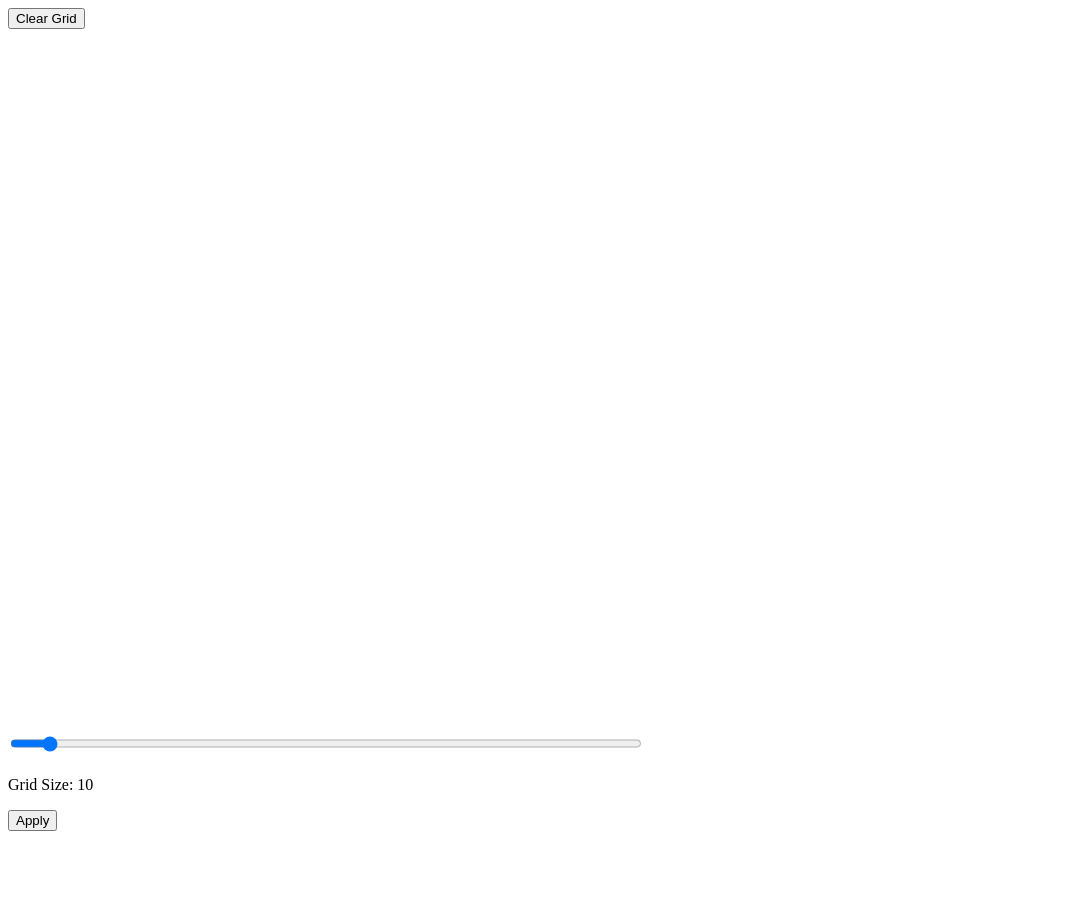
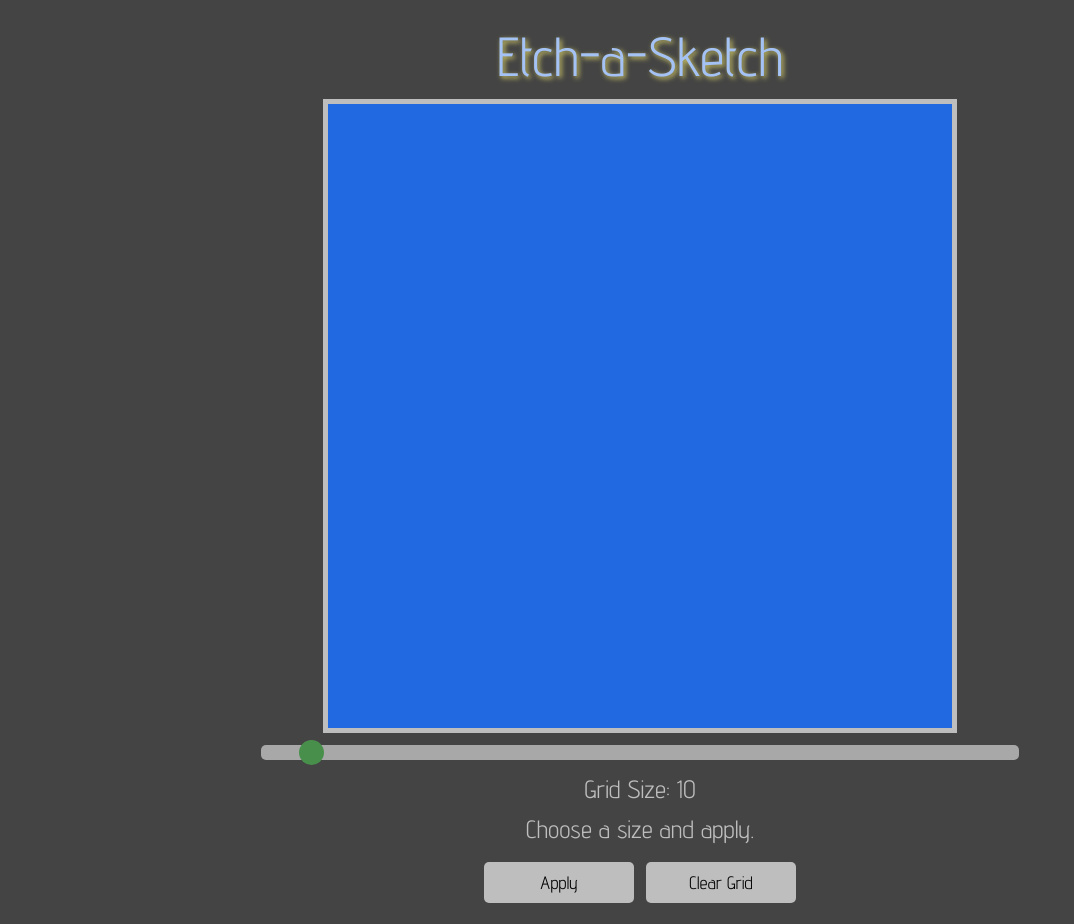
Before and after one commit to Quan-p/Project-Etch-a-Sketch, a plain HTML site: page index.html in a window 1280 px wide. Shown: the whole page, without its empty margins (0-1074 px from the left). Before the commit the page ends 839 px from the top, so only its background shows below. Drawn offline with Linux system fonts and the light colour scheme.

Commit message:
Styled text on HTML and page color scheme

```diff
--- a/index.html
+++ b/index.html
@@ -5,14 +5,16 @@
     <link href = "style.css" rel = "stylesheet">
     <title>Etch-a-Sketch</title>
 </head>
-
+<link href = 'https://fonts.googleapis.com/css?family=Advent Pro' rel='stylesheet'>
+<header>Etch-a-Sketch</header>
 <body>
-    <button id = "clearbtn" type = "button" onclick = "clearGrid()"> Clear Grid</button>
     <div id = 'container'></div>
     <div class = "slidecontainer">
         <input type = "range" min = "5" max = "100" value = "10" class = "slider" id = "gridRange">
         <p>Grid Size: <span id = "demo"></span></p>
-        <button id = "apply" type = "button" onclick = "applyGrid()">Apply</button>
+        <p>Choose a size and apply.</p>
+        <button id = "apply" type = "button" class = "button" onclick = "applyGrid()">Apply</button>
+        <button id = "clearbtn" type = "button" class = "button" onclick = "clearGrid()"> Clear Grid</button>
     </div>
 </body>
 <script src = 'script.js'></script>
--- a/script.js
+++ b/script.js
@@ -7,7 +7,7 @@ function makeGrid(rows, cols) {
         let cell = document.createElement('div');
         container.appendChild(cell).className = 'grid-item';
         cell.onmouseover = function() {
-            this.style.background = 'black';
+            this.style.background = 'rgb(244, 212, 124)';
         }
     };
 }
@@ -15,7 +15,7 @@ function makeGrid(rows, cols) {
 function clearGrid() {
     var cells = document.getElementsByClassName('grid-item');
     for (i = 0; i < cells.length; i++) {
-        cells[i].style.backgroundColor = "white";
+        cells[i].style.backgroundColor = "rgb(32, 105, 224)";
     }
 }
 
--- a/style.css
+++ b/style.css
@@ -3,14 +3,56 @@
     --grid-rows: 1;
 }
 
+header {
+    padding: 15px;
+    color: #a5c2f5;
+    text-shadow: 2px 2px 5px #dad26a;
+    font-size: 55px;
+    font-family: 'Advent Pro';
+}
+
+body {
+    background-color: #444444;
+    text-align: center;
+}
 #container {
     display: grid;
+    margin: auto;
+    outline: 5px solid #bebebe;
+    padding: 2px;
     grid-gap: 1px;
     grid-template-rows: repeat(auto-fill, var(--grid-rows), 1fr);
     grid-template-columns: repeat(var(--grid-cols), 1fr);
-    width: 700px;
-    height: 700px;
-    background-color: white;
+    width: 620px;
+    height: 620px;
+    background-color: #2069e0;
+}
+
+p {
+    font-size: 25px;
+    font-family: 'Advent Pro';
+    margin: 10px;
+    color: #bebebe;
+}
+
+.button {
+    background-color: #bebebe;
+    border: none;
+    text-align: center;
+    text-decoration: none;
+    padding: 10px 22px;
+    margin: 8px 4px;
+    font-size: 18px;
+    font-family: 'Advent Pro';
+    width: 150px;
+    border-radius: 5px;
+    transition-duration: 0.4s;
+    outline: none;
+}
+
+button:hover {
+    background-color: #f5f5f5;
+    color: #082c6c;
 }
 
 .grid-item {
@@ -25,9 +67,36 @@
 
 .slidecontainer {
     width: 100%;
+    padding-top: 15px;
+    padding-bottom: 5px;
 }
 
 .slider {
-    width: 50%;
+    -webkit-appearance: none;
+    width: 60%;
+    height: 15px;
+    border-radius: 5px;
+    background: #d3d3d3;
+    outline: none;
+    opacity: 0.7;
+    -webkit-transition: .2s;
+    transition: opacity .2s;
+}
+
+.slider::-webkit-slider-thumb {
+    -webkit-appearance: none;
+    appearance: none;
+    width: 25px;
     height: 25px;
-}
+    border-radius: 50%;
+    background: #4CAF50;
+    cursor: pointer;
+  }
+
+  .slider::-moz-range-thumb {
+    width: 25px;
+    height: 25px;
+    border-radius: 50%;
+    background: #4CAF50;
+    cursor: pointer;
+  }
```
